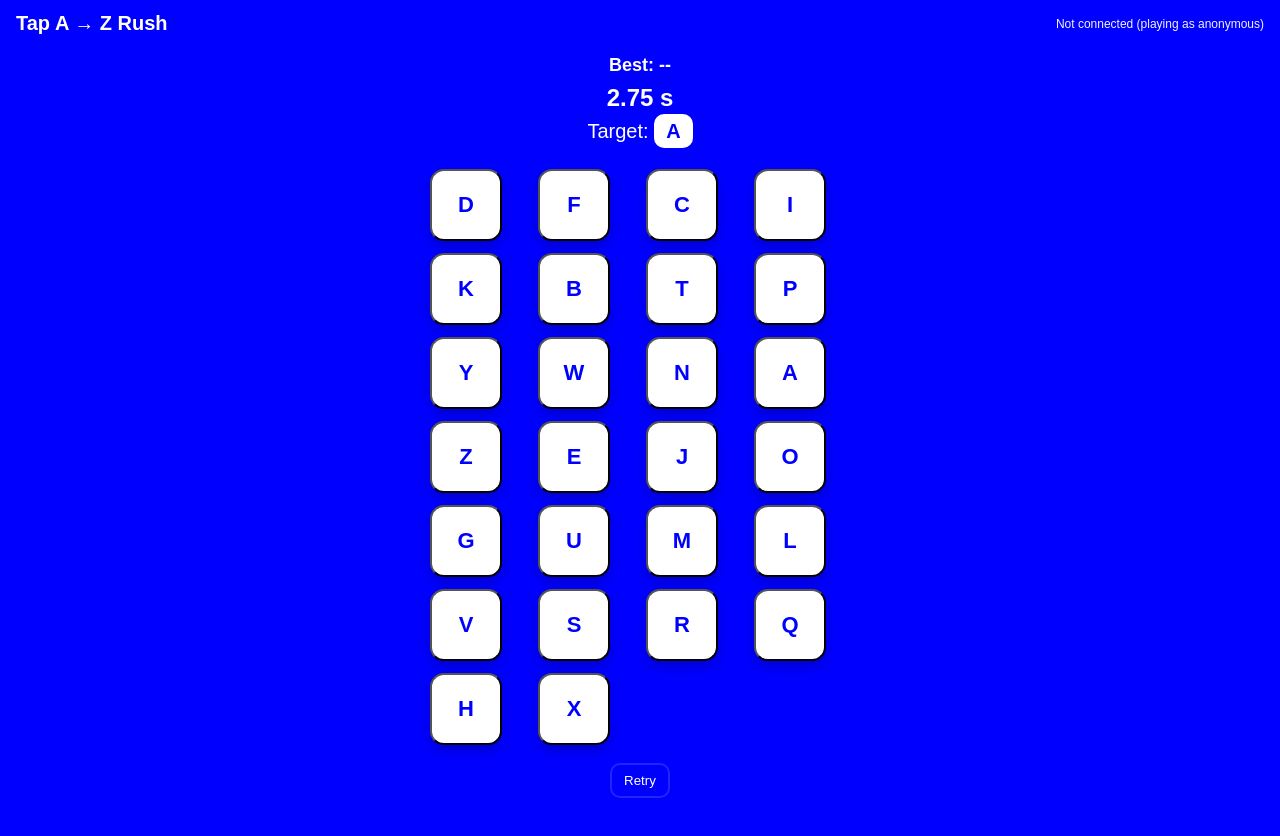
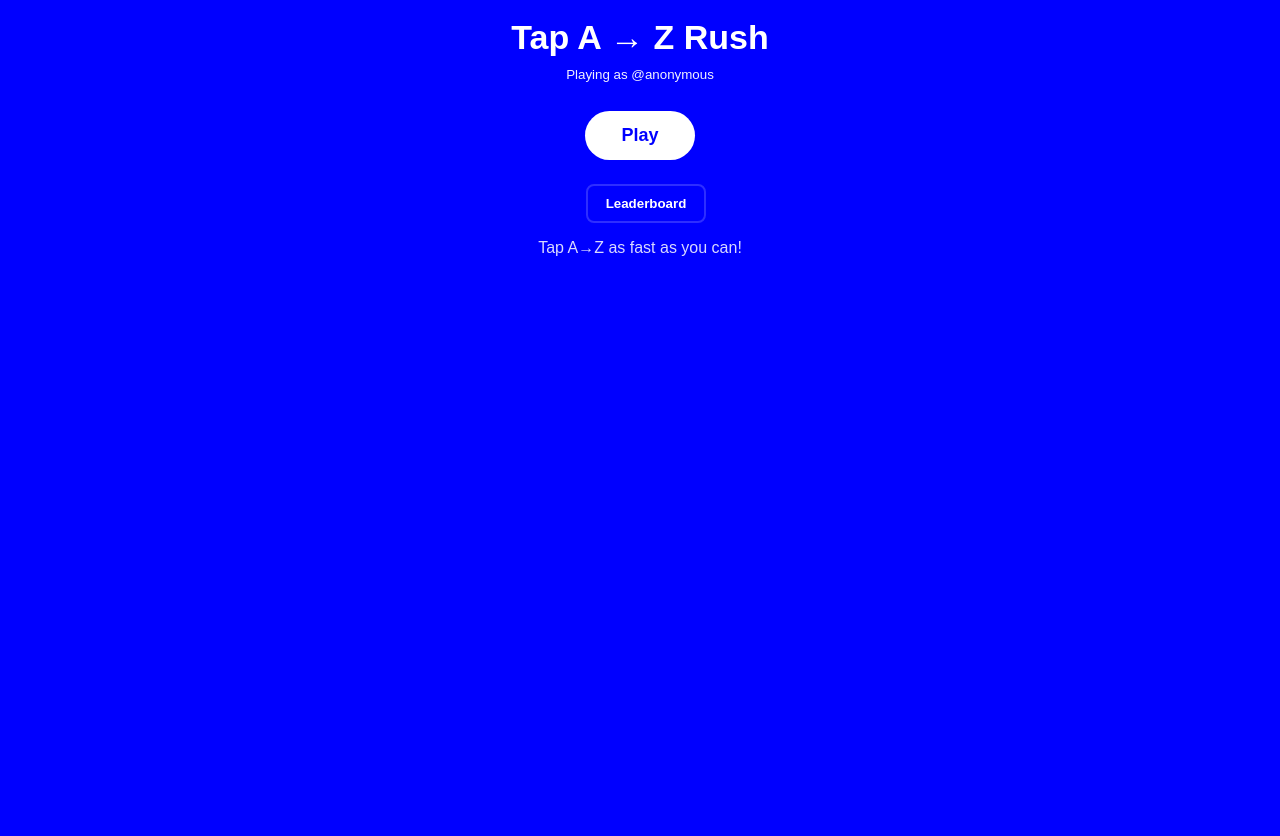
Before and after one commit to rhmarketing24/AZgame, a Next.js app: page /game in a window 1280 px wide. Shown: the top 836 px of the page. Built offline with nearby package versions, Linux system fonts and the light colour scheme.

Commit message:
Update GameScreen.jsx

```diff
--- a/components/GameScreen.jsx
+++ b/components/GameScreen.jsx
@@ -1,160 +1,316 @@
-import { useEffect, useMemo, useRef, useState } from "react";
-import Countdown from "./Countdown";
-import FinishScreen from "./FinishScreen";
-import Header from "./Header";
+"use client";
 
-function shuffleArray(arr) {
-  const a = arr.slice();
-  for (let i = a.length - 1; i > 0; i--) {
-    const j = Math.floor(Math.random() * (i + 1));
-    [a[i], a[j]] = [a[j], a[i]];
+import { useEffect, useMemo, useState, useRef } from "react";
+import Link from "next/link";
+
+/*
+  GameScreen.jsx
+  - Play button -> 3s countdown -> game starts
+  - Timer runs while user clicks letters A->Z in order
+  - Wrong click flashes red briefly
+  - On complete, show finished UI + Submit to /api/saveScore
+  - Uses window host-provided username if available (common hosts expose something like __MINIKIT_USER__ etc)
+*/
+
+export default function GameScreen() {
+  // try to read host-provided user info safely on client
+  const [userObj, setUserObj] = useState(null);
+  useEffect(() => {
+    if (typeof window === "undefined") return;
+    // common globals different hosts use; try a few
+    const maybe =
+      window.__MINIKIT_USER__ ||
+      window.minikitUser ||
+      window.__minikit_user__ ||
+      null;
+    if (maybe) setUserObj(maybe);
+  }, []);
+
+  const playerName = userObj?.username || userObj?.name || "@anonymous";
+
+  // letters A-Z
+  const letters = useMemo(
+    () => Array.from({ length: 26 }, (_, i) => String.fromCharCode(65 + i)),
+    []
+  );
+
+  // game state
+  const [stage, setStage] = useState("ready"); // ready | countdown | playing | done
+  const [countdown, setCountdown] = useState(3);
+  const [currentIndex, setCurrentIndex] = useState(0);
+  const [completed, setCompleted] = useState([]); // array of letters done
+  const [wrongFlash, setWrongFlash] = useState(null); // letter that flashed wrong
+  const startRef = useRef(null);
+  const [startTime, setStartTime] = useState(null);
+  const [elapsed, setElapsed] = useState(0);
+  const tickRef = useRef(null);
+  const [submitted, setSubmitted] = useState(false);
+  const [submitting, setSubmitting] = useState(false);
+  const [errorMsg, setErrorMsg] = useState("");
+
+  // start countdown -> playing
+  function handlePlay() {
+    setStage("countdown");
+    setCountdown(3);
+    const id = setInterval(() => {
+      setCountdown((c) => {
+        if (c <= 1) {
+          clearInterval(id);
+          startGame();
+          return 0;
         }
-  return a;
+        return c - 1;
+      });
+    }, 1000);
   }
 
-export default function GameScreen() {
-  const allLetters = useMemo(() => "ABCDEFGHIJKLMNOPQRSTUVWXYZ".split(""), []);
-  const [shuffled, setShuffled] = useState(() => shuffleArray(allLetters));
-  const [index, setIndex] = useState(0); // current target index within sequence A→Z progression
-  const [started, setStarted] = useState(false);
-  const [countdownVisible, setCountdownVisible] = useState(false);
-  const [time, setTime] = useState(0);
-  const timerRef = useRef(null);
-  const startRef = useRef(null);
-  const [finished, setFinished] = useState(false);
-  const [wrongMap, setWrongMap] = useState({}); // track wrong taps to show red
-  const [best, setBest] = useState(() => {
-    if (typeof window !== "undefined") {
-      const b = localStorage.getItem("az_best");
-      return b ? parseFloat(b) : null;
+  function startGame() {
+    setStage("playing");
+    setCurrentIndex(0);
+    setCompleted([]);
+    setWrongFlash(null);
+    const now = Date.now();
+    setStartTime(now);
+    setElapsed(0);
+    // ticking elapsed
+    tickRef.current = setInterval(() => {
+      setElapsed((Date.now() - now) / 1000);
+    }, 50);
   }
-    return null;
-  });
 
-  // show countdown when arriving game page or after play again
+  // stop timer when done
   useEffect(() => {
-    setCountdownVisible(true);
+    if (stage === "done") {
+      if (tickRef.current) {
+        clearInterval(tickRef.current);
+        tickRef.current = null;
+      }
+    }
+  }, [stage]);
+
+  // cleanup on unmount
+  useEffect(() => {
+    return () => {
+      if (tickRef.current) clearInterval(tickRef.current);
+      if (startRef.current) clearInterval(startRef.current);
+    };
   }, []);
 
-  useEffect(() => {
-    if (started) {
-      startRef.current = Date.now();
-      timerRef.current = setInterval(() => {
-        setTime((Date.now() - startRef.current) / 1000);
-      }, 50);
+  function handleLetterClick(letter, idx) {
+    if (stage !== "playing") return;
+    const expected = letters[currentIndex];
+    if (letter === expected) {
+      // correct
+      setCompleted((s) => [...s, letter]);
+      setCurrentIndex((i) => i + 1);
+      // if finished
+      if (currentIndex + 1 >= letters.length) {
+        // done -> stop
+        setElapsed((Date.now() - startTime) / 1000);
+        setStage("done");
+      }
     } else {
-      clearInterval(timerRef.current);
-      timerRef.current = null;
+      // wrong: flash
+      setWrongFlash(letter);
+      setTimeout(() => setWrongFlash(null), 350);
     }
-    return () => {
-      clearInterval(timerRef.current);
-    };
-  }, [started]);
-
-  const handleCountdownFinish = () => {
-    setCountdownVisible(false);
-    setStarted(true);
-  };
-
-  // current target is the letter at position `index` in A→Z order
-  const targetLetter = allLetters[index];
-
-  const handleLetterClick = (letter) => {
-    if (!started || finished) return;
-
-    // if wrong, mark wrongMap for visual flash (but game continues)
-    if (letter !== targetLetter) {
-      setWrongMap((m) => ({ ...m, [letter]: true }));
-      // clear flash after short time
-      setTimeout(() => {
-        setWrongMap((m) => {
-          const copy = { ...m };
-          delete copy[letter];
-          return copy;
-        });
-      }, 300);
-      return;
   }
 
-    // correct letter
-    setIndex((i) => {
-      const next = i + 1;
-      if (next >= allLetters.length) {
-        // finished
-        setStarted(false);
-        setFinished(true);
-        // stop timer and finalize time
-        const final = (Date.now() - startRef.current) / 1000;
-        setTime(final);
-        // update best
-        if (!best || final < best) {
-          localStorage.setItem("az_best", final.toFixed(3));
-          setBest(final);
+  // submit to /api/saveScore
+  async function handleSubmit() {
+    setSubmitting(true);
+    setErrorMsg("");
+    try {
+      const payload = {
+        player_name: playerName || "anonymous",
+        score_seconds: Number((elapsed || 0).toFixed(3)),
+        letters_completed: completed.length,
+        mode: "normal",
+      };
+      const resp = await fetch("/api/saveScore", {
+        method: "POST",
+        headers: { "Content-Type": "application/json" },
+        body: JSON.stringify(payload),
+      });
+      if (!resp.ok) {
+        const text = await resp.text();
+        throw new Error(text || `HTTP ${resp.status}`);
+      }
+      const data = await resp.json();
+      setSubmitted(true);
+      // optionally you may refresh scoreboard or navigate
+    } catch (e) {
+      console.error("submit error", e);
+      setErrorMsg("Failed to submit. Try again.");
+    } finally {
+      setSubmitting(false);
     }
   }
-      return next;
-    });
+
+  // small helper for letter styles
+  function getLetterStyle(idx, letter) {
+    const size = 72;
+    const base = {
+      width: size,
+      height: size,
+      display: "flex",
+      alignItems: "center",
+      justifyContent: "center",
+      borderRadius: 14,
+      fontWeight: 800,
+      fontSize: 22,
+      cursor: "pointer",
+      userSelect: "none",
+      transition: "all 0.12s",
+      boxShadow: "0 4px 12px rgba(0,0,0,0.12)",
     };
-
-  const handlePlayAgain = () => {
-    setShuffled(shuffleArray(allLetters));
-    setIndex(0);
-    setFinished(false);
-    setTime(0);
-    setCountdownVisible(true);
-  };
+    // done
+    if (completed.includes(letter)) {
+      return { ...base, background: "#e6f7ee", color: "#006400", cursor: "default" };
+    }
+    // wrong flash
+    if (wrongFlash === letter) {
+      return { ...base, background: "#ffdddd", color: "#d00" };
+    }
+    // next expected
+    if (idx === currentIndex && stage === "playing") {
+      return { ...base, background: "#fff", color: "#0000FF", transform: "scale(1.02)" };
+    }
+    // normal
+    return { ...base, background: "#fff", color: "#0000FF" };
+  }
 
   return (
-    <div style={{ minHeight: "100vh", background: "#0000FF", color: "#fff", paddingBottom: 40 }}>
-      <Header />
-      <div style={{ textAlign: "center", padding: "8px 14px" }}>
-        <div style={{ fontSize: 18, fontWeight: 700 }}>Best: {best ? `${best.toFixed(2)} s` : "--"}</div>
-        <div style={{ marginTop: 8, fontSize: 24, fontWeight: 800 }}>{time.toFixed(2)} s</div>
-        <div style={{ marginTop: 8, fontSize: 20 }}>Target: <span style={{ background: "#fff", color: "#0000FF", padding: "6px 12px", borderRadius: 10, fontWeight:800 }}>{targetLetter}</span></div>
+    <div style={{ minHeight: "100vh", background: "#0000FF", color: "#fff", padding: 18 }}>
+      <div style={{ maxWidth: 900, margin: "0 auto", textAlign: "center" }}>
+        <h1 style={{ margin: 0, fontSize: 34, fontWeight: 800 }}>Tap A → Z Rush</h1>
+        <div style={{ marginTop: 8, opacity: 0.95 }}>
+          <small>
+            {playerName ? `Playing as ${playerName}` : "Not connected (playing as anonymous)"}
+          </small>
         </div>
 
-      {/* grid */}
-      <div id="board" style={{
+        {/* countdown or play area */}
+        {stage === "ready" && (
+          <div style={{ marginTop: 28 }}>
+            <button
+              onClick={handlePlay}
+              style={{
+                padding: "14px 36px",
+                borderRadius: 999,
+                background: "#fff",
+                color: "#0000FF",
+                fontWeight: 700,
+                fontSize: 18,
+                border: "none",
+              }}
+            >
+              Play
+            </button>
+
+            <div style={{ marginTop: 12 }}>
+              <Link href="/leaderboard">
+                <button
+                  style={{
+                    marginTop: 12,
+                    padding: "10px 18px",
+                    borderRadius: 8,
+                    background: "transparent",
+                    color: "#fff",
+                    border: "2px solid rgba(255,255,255,0.18)",
+                    fontWeight: 600,
+                    marginLeft: 12,
+                  }}
+                >
+                  Leaderboard
+                </button>
+              </Link>
+            </div>
+
+            <p style={{ marginTop: 16, opacity: 0.85 }}>Tap A→Z as fast as you can!</p>
+          </div>
+        )}
+
+        {stage === "countdown" && (
+          <div style={{ marginTop: 28 }}>
+            <div style={{ fontSize: 56, fontWeight: 800 }}>{countdown}</div>
+            <div style={{ marginTop: 8, opacity: 0.9 }}>Get ready...</div>
+          </div>
+        )}
+
+        {/* playing UI */}
+        {stage === "playing" && (
+          <div style={{ marginTop: 18 }}>
+            <div style={{ fontSize: 18, fontWeight: 700, marginBottom: 8 }}>
+              Next: <span style={{ fontSize: 18 }}>{letters[currentIndex]}</span>
+            </div>
+            <div style={{ fontSize: 18, fontWeight: 700, marginBottom: 12 }}>
+              Time: {elapsed.toFixed(3)} s
+            </div>
+
+            <div
+              id="board"
+              style={{
                 display: "grid",
                 gridTemplateColumns: "repeat(4, 1fr)",
                 gap: 12,
                 maxWidth: 420,
-        margin: "18px auto",
-        padding: "0 12px"
-      }}>
-        {shuffled.map((c) => {
-          const isWrong = !!wrongMap[c];
-          return (
-            <button key={c}
-              onClick={() => handleLetterClick(c)}
-              className="letter"
-              style={{
-                background: isWrong ? "#ff6b6b" : "#fff",
-                color: isWrong ? "#fff" : "#0000FF",
-                height: 72,
-                borderRadius: 14,
-                fontWeight: 800,
-                fontSize: 22,
-                boxShadow: "0 6px 12px rgba(0,0,0,0.18)",
-                transition: "transform .08s ease, background .15s ease",
-              }}>
+                margin: "20px auto",
+                justifyItems: "center",
+              }}
+            >
+              {letters.map((c, i) => (
+                <div
+                  key={c}
+                  onClick={() => handleLetterClick(c, i)}
+                  style={getLetterStyle(i, c)}
+                >
                   {c}
-            </button>
-          );
-        })}
+                </div>
+              ))}
+            </div>
+          </div>
+        )}
+
+        {/* done UI */}
+        {stage === "done" && (
+          <div style={{ marginTop: 28 }}>
+            <div style={{ fontSize: 28, fontWeight: 800 }}>
+              Completed in {Number(elapsed || 0).toFixed(3)}s
             </div>
 
-      {/* small footer controls */}
-      <div style={{ textAlign: "center", marginTop: 10 }}>
-        <button onClick={() => { setShuffled(shuffleArray(allLetters)); setIndex(0); setTime(0); }} style={{
-          padding: "8px 12px", borderRadius: 10, background: "transparent", border: "2px solid rgba(255,255,255,0.14)", color: "#fff"
-        }}>Retry</button>
+            <div style={{ marginTop: 16 }}>
+              <button
+                onClick={handleSubmit}
+                disabled={submitting || submitted}
+                style={{
+                  padding: "12px 28px",
+                  borderRadius: 10,
+                  background: submitted ? "#e6e6e6" : "#fff",
+                  color: submitted ? "#666" : "#0000FF",
+                  border: "none",
+                  fontWeight: 700,
+                }}
+              >
+                {submitted ? "Submitted ✓" : submitting ? "Submitting..." : "Submit Score"}
+              </button>
             </div>
 
-      {countdownVisible && <Countdown onFinish={handleCountdownFinish} />}
+            {errorMsg && <div style={{ color: "#ffdddd", marginTop: 12 }}>{errorMsg}</div>}
 
-      {finished && <FinishScreen time={time} lettersCompleted={allLetters.length} onPlayAgain={handlePlayAgain} />}
-
+            <div style={{ marginTop: 18 }}>
+              <Link href="/">
+                <button style={{ padding: "8px 16px", borderRadius: 8 }}>Back</button>
+              </Link>
+              <Link href="/leaderboard">
+                <button style={{ marginLeft: 12, padding: "8px 16px", borderRadius: 8 }}>
+                  See Leaderboard
+                </button>
+              </Link>
+            </div>
+          </div>
+        )}
+      </div>
     </div>
   );
 }
```
Lines whose indentation alone changed are shown as unchanged.
